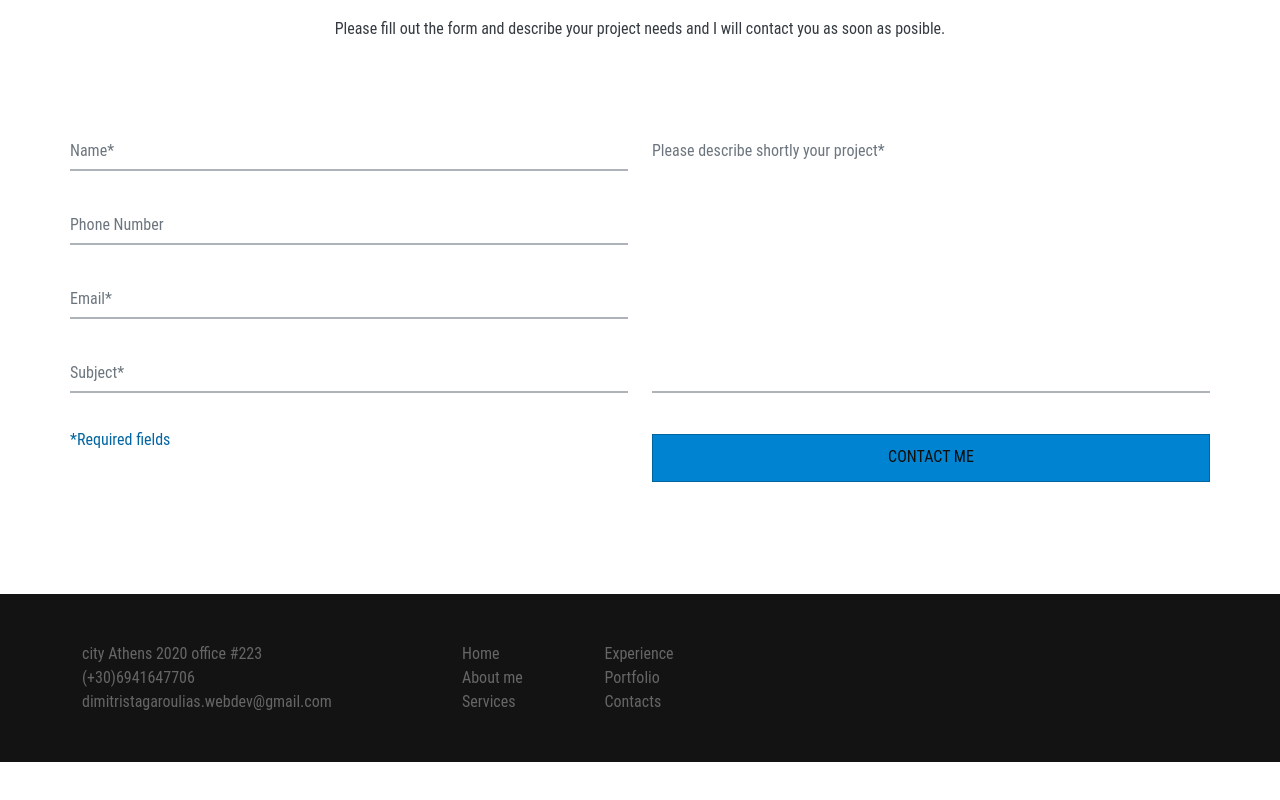
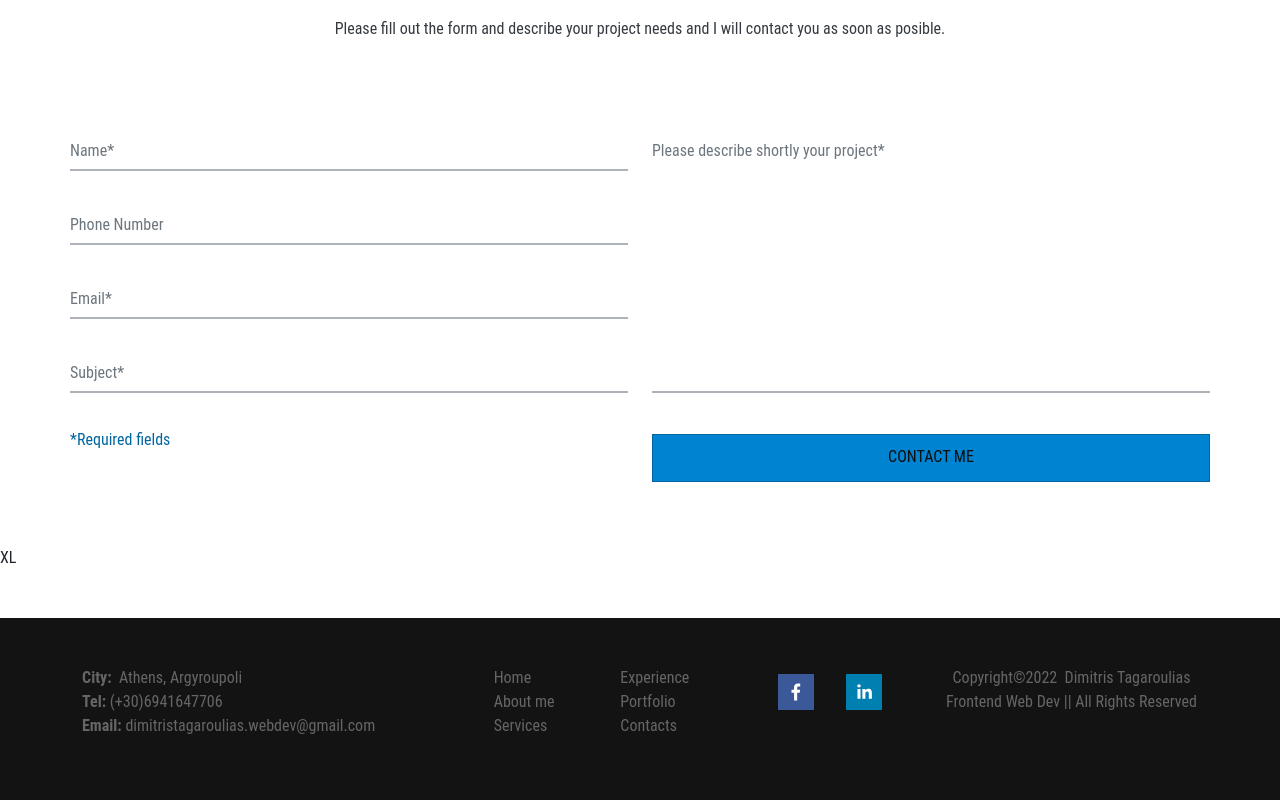
Before and after one commit to DimitrisTagaroulias/My-Portfolio, a React (Create React App) app: page / in a window 1280 px wide. Shown: the part 3840-4640 px from the top of the page. Before the commit the page ends 4602 px from the top, so only its background shows below. Built offline with nearby package versions, Linux system fonts and the light colour scheme.

Commit message:
Footer Completed

```diff
--- a/package.json
+++ b/package.json
@@ -18,6 +18,7 @@
     "react-popupbox": "^2.0.9",
     "react-responsive-carousel": "^3.2.23",
     "react-scripts": "5.0.1",
+    "react-share": "^4.4.1",
     "react-tsparticles": "^2.5.3",
     "react-typed": "^1.2.0",
     "tsparticles": "^2.5.3",
--- a/src/App.css
+++ b/src/App.css
@@ -519,6 +519,7 @@ h3.popup-title,
 .hyper-link {
   cursor: pointer;
   color: var(--primary-blue);
+  overflow: hidden;
   overflow-wrap: break-word;
 }
 
@@ -772,6 +773,7 @@ textarea:focus + .line {
 .footer {
   position: relative;
   padding: 3rem;
+  padding-bottom: 1.5rem;
   background: var(--primary-black-lighter);
   color: var(--primary-dark-gray);
   z-index: 2;
@@ -786,6 +788,11 @@ textarea:focus + .line {
   user-select: unset;
 }
 
+#footer-email {
+  overflow: hidden;
+  overflow-wrap: break-word;
+}
+
 .footer a:hover {
   text-decoration: none;
   color: var(--primary-blue);
@@ -795,3 +802,88 @@ textarea:focus + .line {
 .footer p {
   margin-bottom: 0;
 }
+
+/*  */
+/*  */
+/*  */
+
+/* #personal-info {
+  border: 1px red solid;
+}
+
+#sitemap {
+  border: 1px red solid;
+}
+
+#media {
+  border: 1px red solid;
+}
+
+#copyright {
+  border: 1px red solid;
+} */
+
+/*  */
+/*  */
+/*  */
+
+/* @media (max-width: 380px) {
+  #sitemap {
+    text-align: center;
+  }
+} */
+
+@media (min-width: 380px) and (max-width: 575px) {
+  .site-map-column {
+    padding-top: 0.4rem;
+    width: auto !important;
+  }
+
+  .site-map-column:last-child {
+    padding-left: 2rem;
+  }
+}
+
+@media (max-width: 575px) {
+  #show-media::before {
+    content: "XSM";
+  }
+  .footer {
+    padding: 3rem 2rem 1.5rem;
+    /* padding-bottom: 1.5rem; */
+  }
+}
+
+@media (min-width: 576px) {
+  #show-media::before {
+    content: "SM";
+  }
+}
+
+@media (min-width: 768px) {
+  #show-media::before {
+    content: "MD";
+  }
+}
+
+@media (min-width: 992px) {
+  #show-media::before {
+    content: "LG";
+  }
+}
+
+@media (min-width: 1200px) {
+  #show-media::before {
+    content: "XL";
+  }
+}
+
+@media (min-width: 1400px) {
+  #show-media::before {
+    content: "XXL";
+  }
+}
+
+.col {
+  color: white !important;
+}
--- a/src/components/Contacts.js
+++ b/src/components/Contacts.js
@@ -171,6 +171,7 @@ const Contacts = () => {
         {/* form end */}
       </div>
       {/* container End */}
+      <div id="show-media"></div>
     </div>
     //* contacts End
   );
--- a/src/components/Footer.js
+++ b/src/components/Footer.js
@@ -1,26 +1,40 @@
 import React from "react";
+import {
+  FacebookShareButton,
+  FacebookIcon,
+  LinkedinShareButton,
+  LinkedinIcon,
+} from "react-share";
 
 const Footer = () => {
   return (
     <div className="footer">
       <div className="container">
         <div className="row">
-          <div className="col-lg-4 col-md-6 col-sm-6">
+          <div id="personal-info" className="col-12 col-md-4 col-xl-4 pb-4">
             <div className="d-flex">
-              <p>city Athens 2020 office #223</p>
+              <p>
+                <strong>City:</strong> &nbsp;Athens,&nbsp;Argyroupoli
+              </p>
             </div>
             <div className="d-flex">
-              <a id="phone-number" href="tel:694-164-7706">
-                (+30)6941647706
-              </a>
+              <p>
+                <strong>Tel:</strong>
+                <a id="phone-number" href="tel:694-164-7706">
+                  &nbsp;(+30)6941647706
+                </a>
+              </p>
             </div>
             <div className="d-flex">
-              <p>dimitristagaroulias.webdev@gmail.com</p>
+              <p id="footer-email">
+                <strong>Email:</strong>
+                &nbsp;dimitristagaroulias.webdev@gmail.com
+              </p>
             </div>
           </div>
-          <div className="col-lg-3 col-md-2 col-sm-6">
-            <div className="row">
-              <div className="col">
+          <div id="sitemap" className="col-12 col-sm-6 col-md-6 col-xl-3 pb-5">
+            <div className="row justify-content-md-center justify-content-xl-evenly">
+              <div className="site-map-column col-12 col-sm-6 col-md-4 col-lg-3 col-xl-4">
                 <div>
                   <a className="footer-nav">Home</a>
                 </div>
@@ -31,7 +45,7 @@ const Footer = () => {
                   <a className="footer-nav">Services</a>
                 </div>
               </div>
-              <div className="col">
+              <div className="site-map-column col-12 col-sm-6 col-md-4 col-lg-4 col-xl-4">
                 <div>
                   <a className="footer-nav">Experience</a>
                 </div>
@@ -44,6 +58,33 @@ const Footer = () => {
               </div>
             </div>
           </div>
+          <div
+            id="media"
+            className="col-12 col-sm-6 col-md-2 col-xl-2 pb-5 py-sm-2"
+          >
+            <div className="d-flex justify-content-center">
+              <FacebookShareButton
+                url="https://www.linkedin.com/in/dimitris-tagaroulias-229379258/"
+                quote={"Frontend Web Developer"}
+                hashtag="#frontendWebDeveloper"
+              >
+                <FacebookIcon className="mx-3" size={36}></FacebookIcon>
+              </FacebookShareButton>
+              <LinkedinShareButton
+                url="https://www.linkedin.com/in/dimitris-tagaroulias-229379258/"
+                quote={"Frontend Web Developer"}
+                hashtag="#frontendWebDeveloper"
+              >
+                <LinkedinIcon className="mx-3" size={36}></LinkedinIcon>
+              </LinkedinShareButton>
+            </div>
+          </div>
+          <div className="col-12 col-xl-3 px-0 text-center">
+            <p id="copyright" className="px-2 ps-xl-3 ps-xxl-5">
+              Copyright&copy;{new Date().getFullYear()}&nbsp; Dimitris
+              Tagaroulias Frontend Web Dev || All Rights Reserved
+            </p>
+          </div>
         </div>
       </div>
     </div>
```
Also changed, not shown: 1 other file (tests, documents, lock files or other folders).
